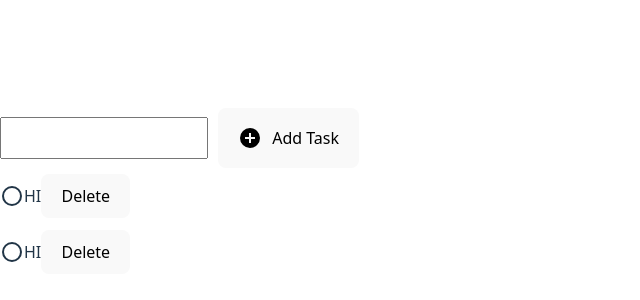
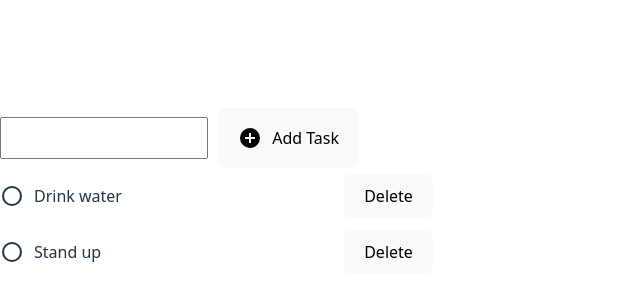
Before and after one commit to DongGeorge/simple-todo, a React (Vite) app: page / in a window 1280 px wide. Shown: the part 206-506 px from the top of the page, without its empty margins (0-640 px from the left). Built offline with nearby package versions, Linux system fonts and the light colour scheme.

Commit message:
Added content to task elements

```diff
--- a/src/App.jsx
+++ b/src/App.jsx
@@ -23,7 +23,7 @@ function App() {
     console.log(newTask)
   }
 
-  const taskElements = tasks.map(task => <Task></Task>)
+  const taskElements = tasks.map(task => <Task content={task}></Task>)
 
   return (
     <>
--- a/src/Components/Task.jsx
+++ b/src/Components/Task.jsx
@@ -9,7 +9,8 @@ export default function Task(props) {
 	const styling = {
 		"display": "flex",
 		"align-items": "center",
-		"text-decoration-line": crossOut
+		"text-decoration-line": crossOut,
+		"gap": '10px'
 	}
 
 	return (
@@ -22,7 +23,7 @@ export default function Task(props) {
 					<Icon path={mdiCheckboxBlankCircleOutline} size={1}/>
 				}
 
-				<p>HI</p>
+				<p style={{'width': '300px'}}>{props.content}</p>
 
 				<button>Delete</button>
 			</div>
```
